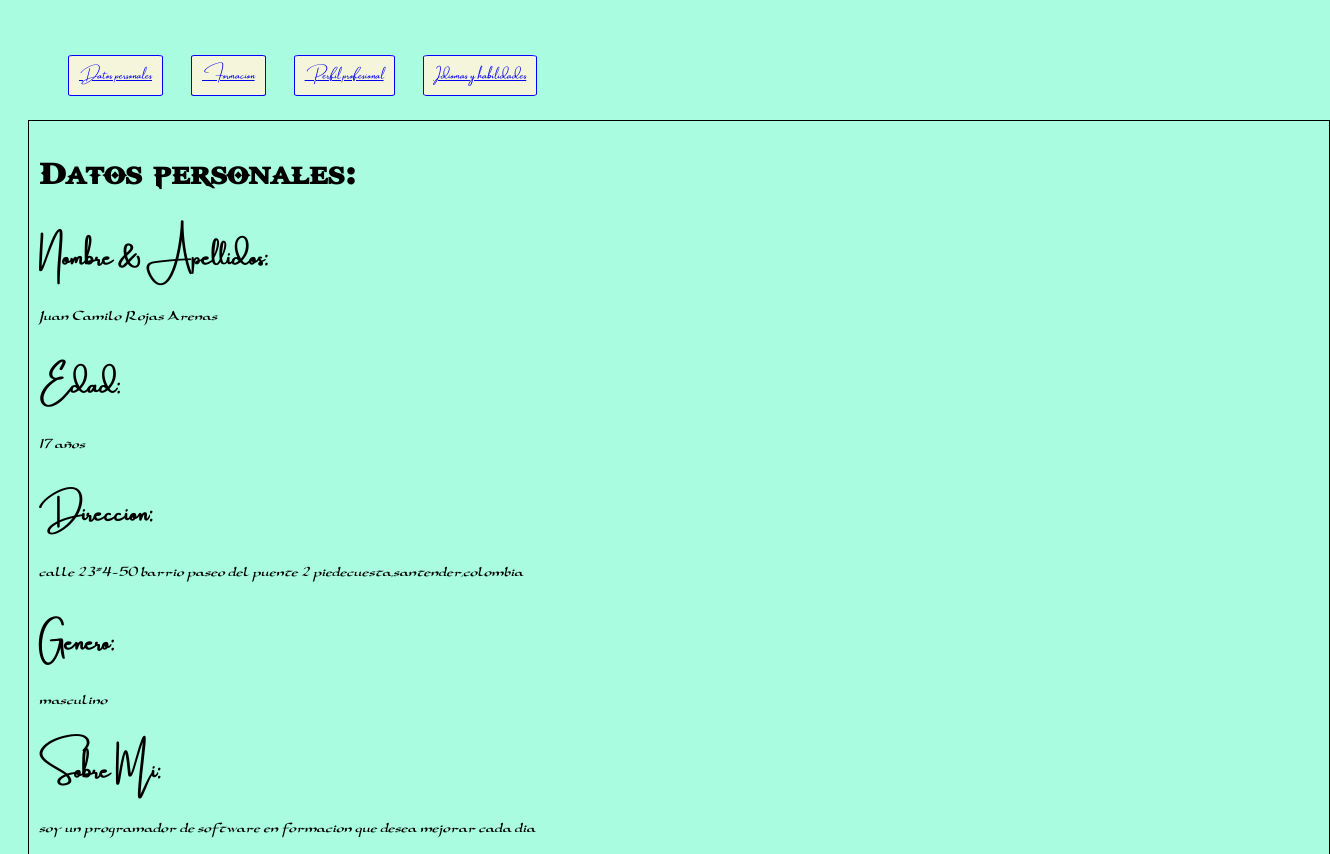
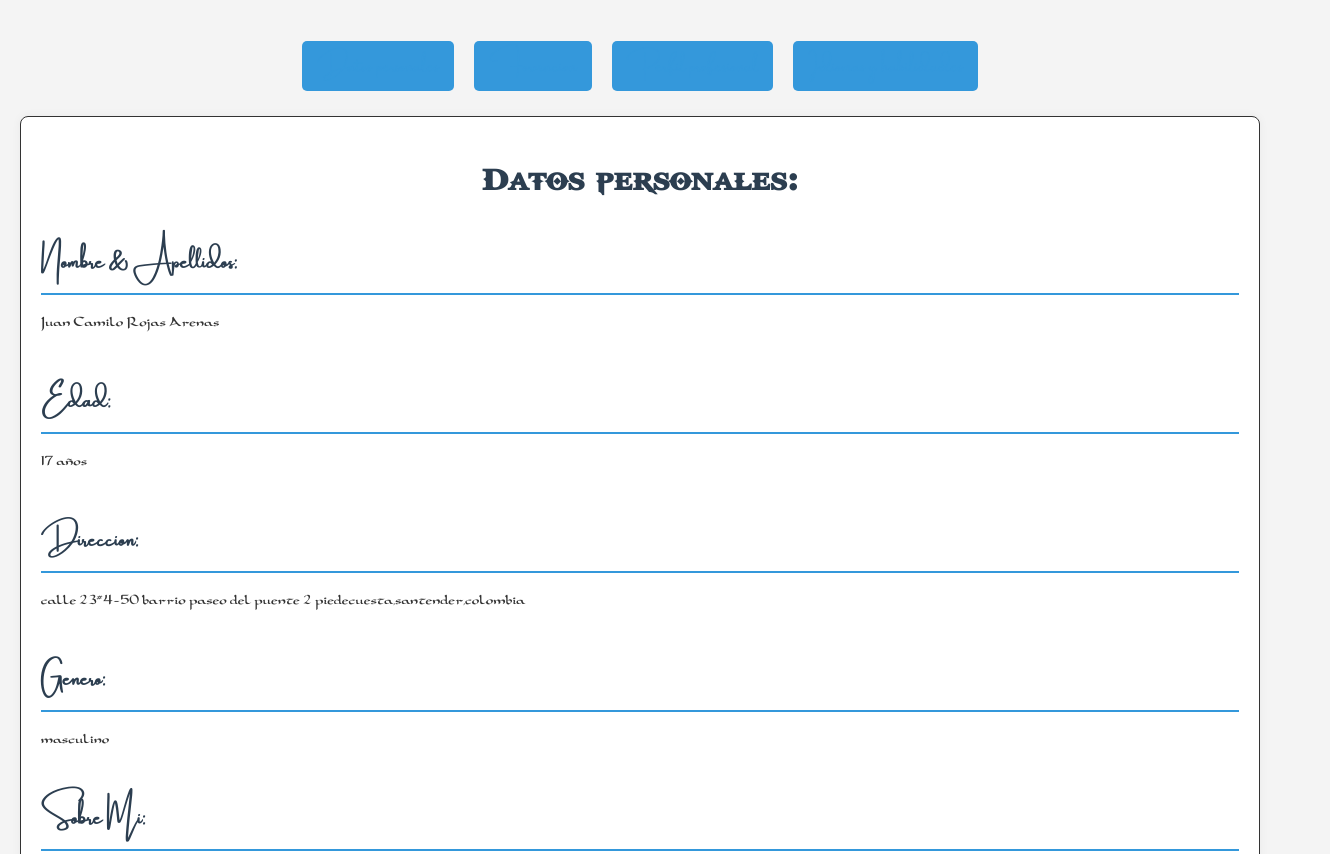
Before and after one commit to juancamilorojasarenas/hv_html, a plain HTML site: page index.html in a window 1280 px wide. Shown: the top 854 px of the page, 1330 px wide, since content can reach past the window. Drawn offline with Linux system fonts and the light colour scheme.

Commit message:
style: :art: the styles was ended
the estiles was ended

by @ juan camilo rojas arenas

```diff
--- a/css/estilos.css
+++ b/css/estilos.css
@@ -1,70 +1,153 @@
 @font-face {
     font-family: 'GODOFWAR';
     src: url('../fonts/GODOFWAR.TTF') format('truetype');
-    font-weight: normal;
-    font-style: normal;
 }
 
 @font-face {
     font-family: 'carolingia';
     src: url('../fonts/carolingia.ttf') format('truetype');
-    font-weight: normal;
-    font-style: normal;
 }
+
 @font-face {
     font-family: 'Amsterdam';
     src: url('../fonts/Amsterdam.ttf') format('truetype');
-    font-weight: normal;
-    font-style: normal;
 }
 
-:root{font-size: 32px;}
-
-h1{font-family:'GODOFWAR';
-font-size: 1rem;
+:root {
+    --color-fondo: #f4f4f4;
+    --color-primario: #2c3e50;
+    --color-secundario: #3498db;
+    --color-texto: #333;
+    --color-borde: #ccc;
+    font-size: 16px;
 }
 
-P,li {font-family: 'carolingia';
-    font-style: italic;
-    font-size: 0.5rem;}
+body {
+    font-family: 'carolingia', serif;
+    background-color: var(--color-fondo);
+    color: var(--color-texto);
+    margin: 0;
+    padding: 20px;
+}
 
-a{ font-size: 0.3rem;
-font-family: 'Amsterdam';}
+h1 {
+    font-family: 'GODOFWAR';
+    font-size: 2rem;
+    color: var(--color-primario);
+    text-align: center;
+    margin-bottom: 10px;
+}
 
-h2{
-    font-size: 0.7rem;
+h2 {
+    font-family: 'Amsterdam';
+    font-size: 1.2rem;
+    border-bottom: 2px solid var(--color-secundario);
+    padding-bottom: 5px;
+    margin-top: 30px;
+    color: var(--color-primario);
+}
+
+p, li {
+    font-size: 1rem;
+    line-height: 1.5;
+}
+
+section, #datos {
+    background-color: white;
+    padding: 20px;
+    margin-bottom: 20px;
+    border: 1px solid ;
+    border-radius: 8px;
+    box-shadow: 0 0 10px rgba(0,0,0,0.05);
+    animation: aparecer 1s ease;
+}
+
+.menu {
+    display: flex;
+    flex-wrap: wrap;
+    justify-content: center;
+    padding: 0;
+    margin-bottom: 20px;
+}
+
+.menu > li {
+    list-style: none;
+    margin: 5px 10px;
+    padding: 10px 15px;
+    background-color: var(--color-secundario);
+    color: white;
+    border-radius: 5px;
+    transition: background-color 0.3s, transform 0.3s;
+    cursor: pointer;
+}
+
+.menu > li:hover {
+    background-color: #2980b9;
+    transform: scale(1.05);
+}
+
+a {
+    color: var(--color-secundario);
+    text-decoration: none;
+    transition: color 0.3s;
     font-family: 'Amsterdam';
 }
 
-.menu>li{
-    display: inline;
-    width: 50vw;
-    padding: 10px;
-    margin: 10px;
-    border: 1px solid blue;
-    background-color: beige;
-    border-radius: 5%;
+a:hover {
+    color: var(--color-primario);
 }
 
-.menu :hover{
-    border: 1px solid red;
-    background-color: chartreuse;
+table {
+    width: 100%;
+    border-collapse: collapse;
+    margin-top: 10px;
 }
 
-li{
-    list-style: none;
-}
-
-#datos{
-    width: 100vw;
-    height: auto;
-    margin: 10px;
-    padding: 10px;
-    border: solid 1px;
+td, th {
+    border: 1px solid var(--color-borde);
+    padding: 8px;
+    text-align: left;
 }
 
 
-body{
-    background-color: rgb(169, 252, 224);
-    padding: 10px;
+footer {
+    text-align: center;
+    font-size: 0.8rem;
+    margin-top: 40px;
+    font-family: 'Amsterdam';
 }
+
+@keyframes aparecer {
+    from {
+        opacity: 0;
+        transform: translateY(20px);
+    }
+    to {
+        opacity: 1;
+        transform: translateY(0);
+    }
+}
+
+@media (max-width: 600px) {
+    body {
+        padding: 10px;
+    }
+
+    h1 {
+        font-size: 1.5rem;
+    }
+
+    h2 {
+        font-size: 1rem;
+    }
+
+    .menu {
+        flex-direction: column;
+        align-items: center;
+    }
+
+    .menu > li {
+        width: 80%;
+        text-align: center;
+    }
+}
--- a/index.html
+++ b/index.html
@@ -50,7 +50,7 @@
     <section id="formacion">
         <h1>Formacion</h1>
         <h2>Formacion academica</h2>
-        <table border="1">
+        <table>
             <thead>
                 <tr>
                     <td>titulo</td>
@@ -81,12 +81,13 @@
     <section id="perfil">
         <h1>Perfil profesional:</h1>
         <h2>Experiencia:</h2>
-        <ul>
+        <ul class="perf">
             <li><a href="https://github.com/juancamilorojasarenas/proyecto_panaderia">proyecto de python</a></li>
             <li><a href="https://github.com/JuanGualdronGallo1203/Proyecto_LIga_Futbol">proyecto en colaborativo</a></li>
             <li><a href="https://github.com/JuanGualdronGallo1203/Examen_Git">proyecto de git</a></li>
         </ul>
     </section>
+    <hr>
     <section id="habi">
         <h1>Idiomas & Habilidades:</h1>
         <h2>Idiomas:</h2>
@@ -98,7 +99,7 @@
    <hr>
    <footer>
         <small>todos los derechos reservados</small><br>
-        <small>hecho por juan camilo rojas arenas</small>
+        <small>hecho por: <strong>juan camilo rojas arenas</strong></small>
    </footer>
 </body>
 </html>
```
